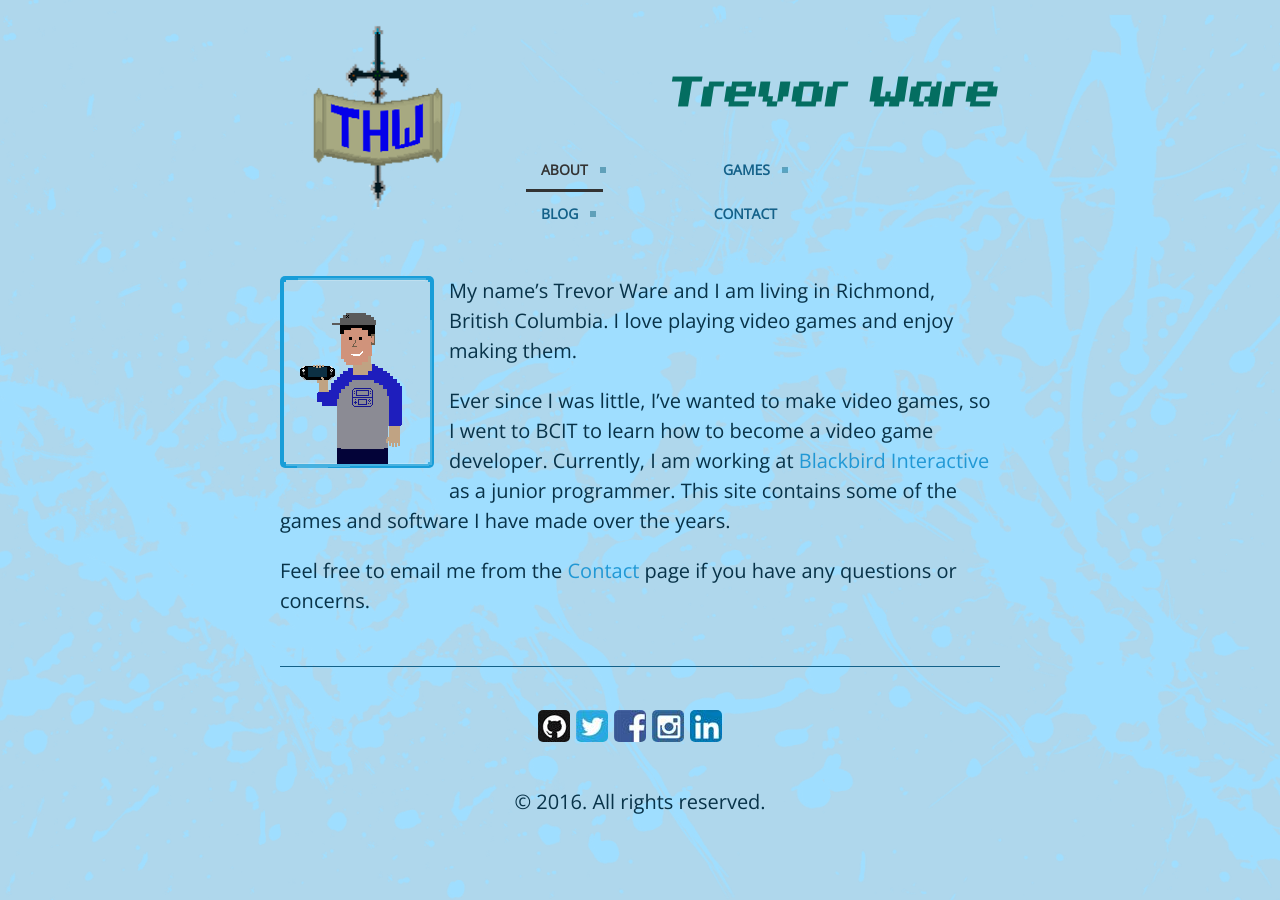
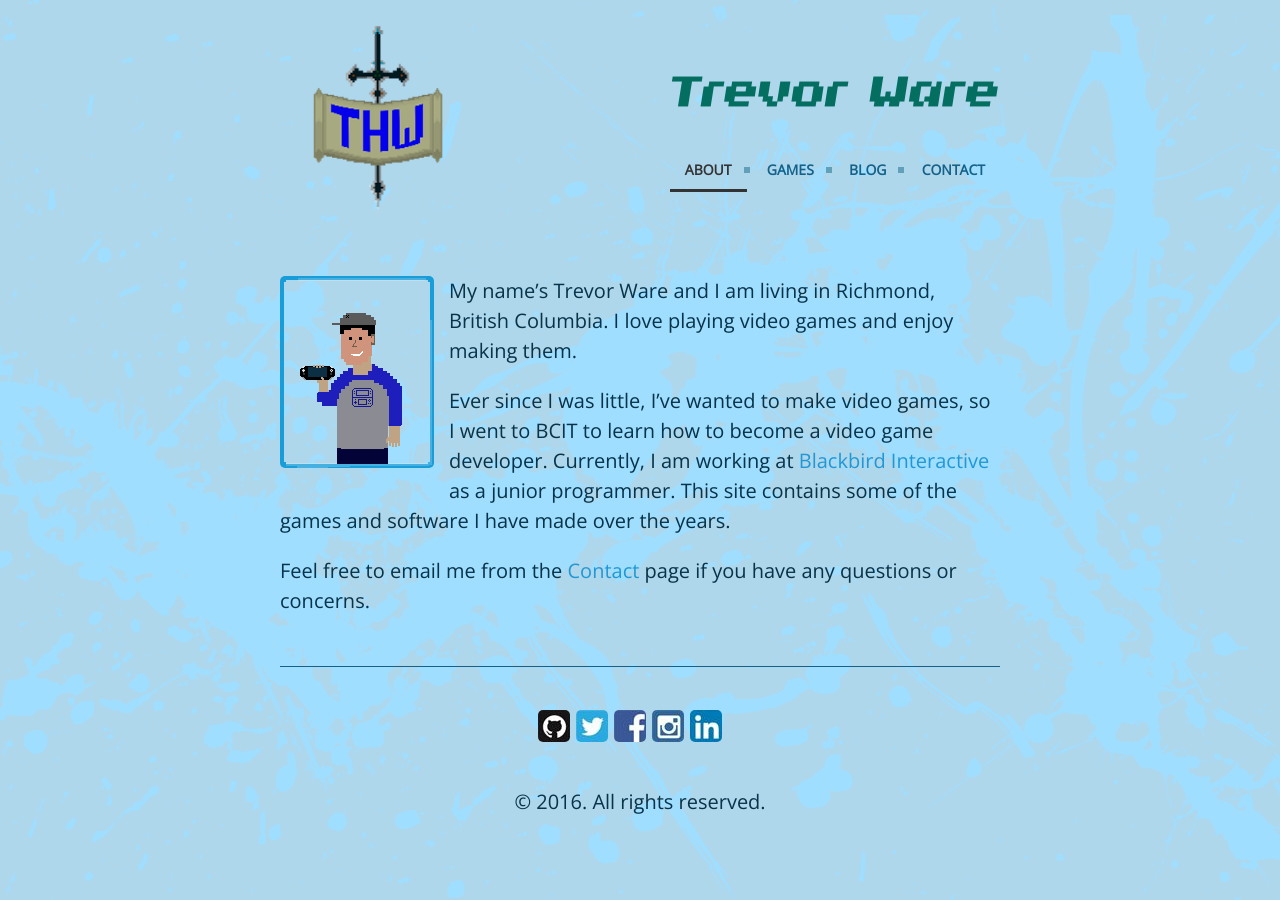
Before and after one commit to twarrre/twarrre.github.io, a Jekyll site: the page built from index.md, in a window 1280 px wide. Built offline with Jekyll 4.4.1, drawn with Linux system fonts in a browser that asks for light colours.

Commit message:
Trying to update menu again.

```diff
--- a/public/css/poole.css
+++ b/public/css/poole.css
@@ -569,7 +569,7 @@ a.pagination-item:hover {
 #cssmenu {
   /*background: #afd7ec;*/
   background-color : transparent;
-  /*width: auto;*/
+  width: auto;
   padding-top: 128px;
   padding-left: 0px;
 }
@@ -580,6 +580,7 @@ a.pagination-item:hover {
   line-height: 1;
   display: block;
   zoom: 1;
+  text-align: right;
 }
 #cssmenu ul:after {
   content: " ";
@@ -593,8 +594,6 @@ a.pagination-item:hover {
   display: inline-block;
   padding: 0;
   margin: 0;
-  padding-left: 50px;
-  padding-right: 50px;
 }
 #cssmenu.align-right ul li {
   float: right;
```
